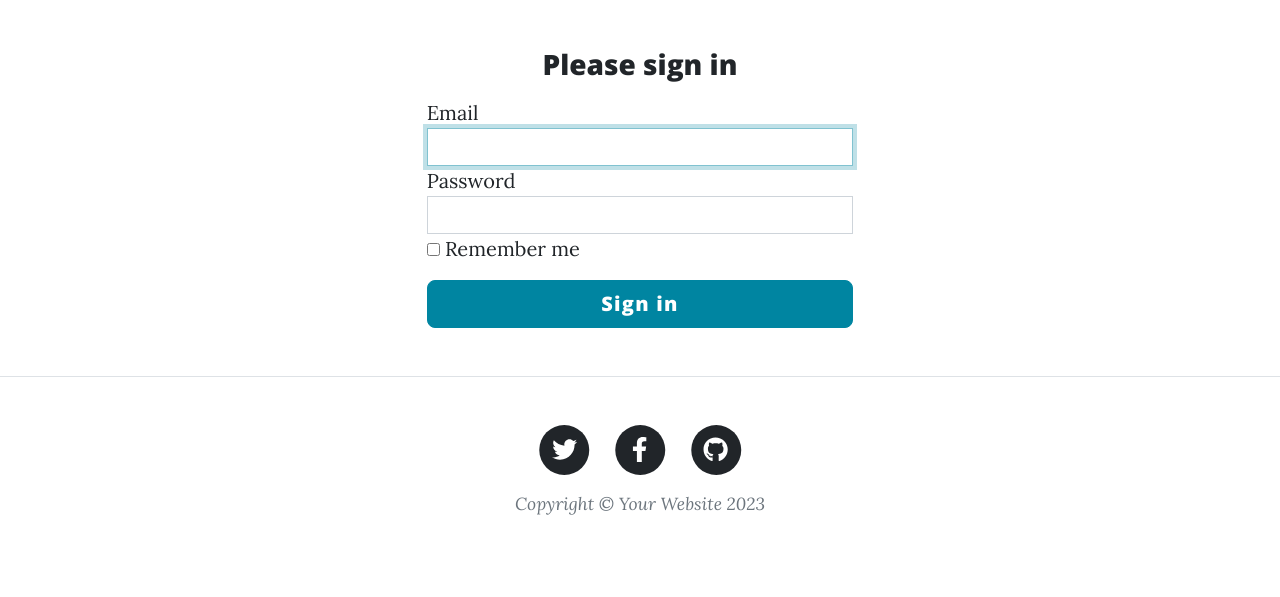
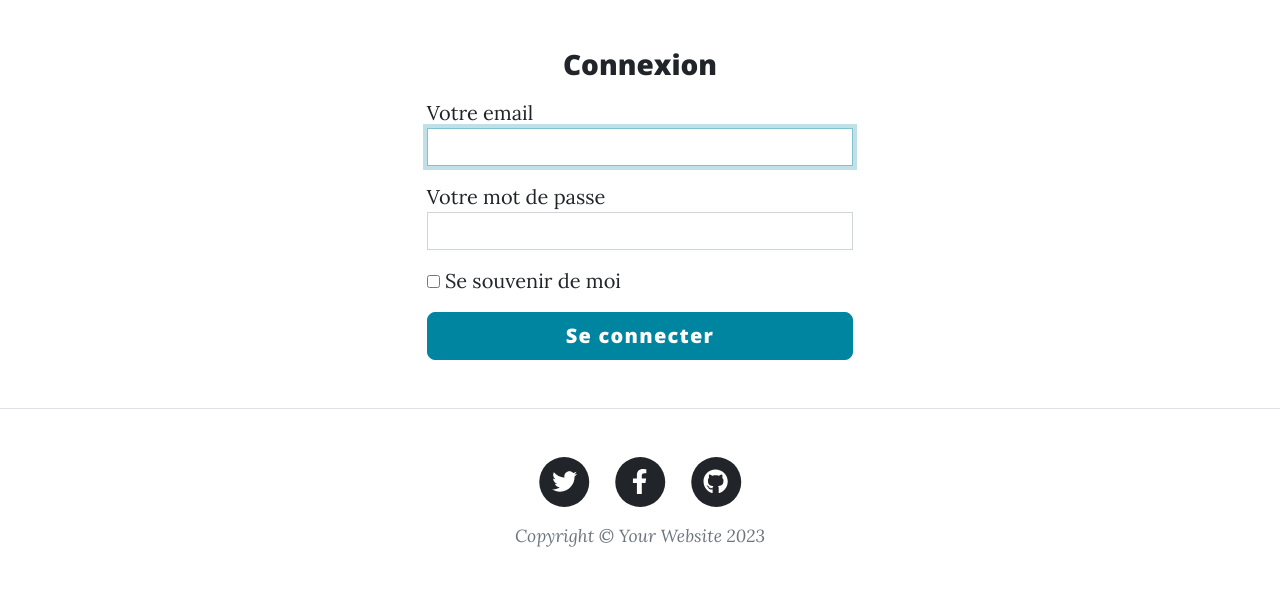
Before and after one commit to visothyouksim/tp_moto_blog, a Symfony app: template templates/security/login.html.twig in a window 1280 px wide. Shown: the part 556-1153 px from the top of the page. Before the commit the page ends 1071 px from the top, so only its background shows below. Run offline with Twig, Linux system fonts and the light colour scheme; the template is opened without the code that fills it, so the values that code supplies are empty; some libraries are stand-ins or nearby versions.

Commit message:
Update login.html.twig

```diff
--- a/templates/security/login.html.twig
+++ b/templates/security/login.html.twig
@@ -28,12 +28,13 @@
             </div>
         {% endif %}
 
-        <h1 class="h3 mb-3 font-weight-normal text-center">Please sign in</h1>
-        <label for="inputEmail">Email</label>
-        <input type="email" value="{{ last_username }}" name="email" id="inputEmail" class="form-control"
+        <h1 class="h3 mb-3 font-weight-normal text-center">Connexion</h1>
+        <label for="inputEmail">Votre email</label>
+        <input type="email" value="{{ last_username }}" name="email" id="inputEmail" class="form-control mb-3"
                autocomplete="email" required autofocus>
-        <label for="inputPassword">Password</label>
-        <input type="password" name="password" id="inputPassword" class="form-control" autocomplete="current-password"
+        <label for="inputPassword">Votre mot de passe</label>
+        <input type="password" name="password" id="inputPassword" class="form-control mb-3"
+               autocomplete="current-password"
                required>
 
         <input type="hidden" name="_csrf_token"
@@ -42,12 +43,12 @@
 
         <div class="checkbox mb-3">
             <label>
-                <input type="checkbox" name="_remember_me"> Remember me
+                <input type="checkbox" name="_remember_me"> Se souvenir de moi
             </label>
         </div>
 
         <button class="btn btn-lg btn-primary w-100" type="submit">
-            Sign in
+            Se connecter
         </button>
     </form>
 {% endblock %}
```
